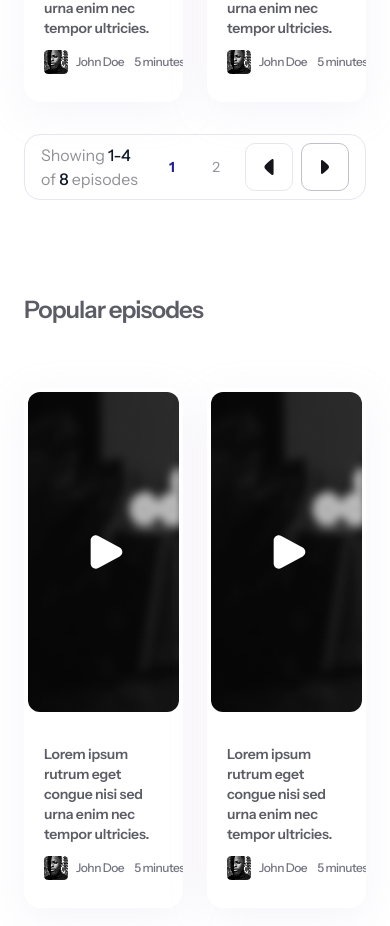
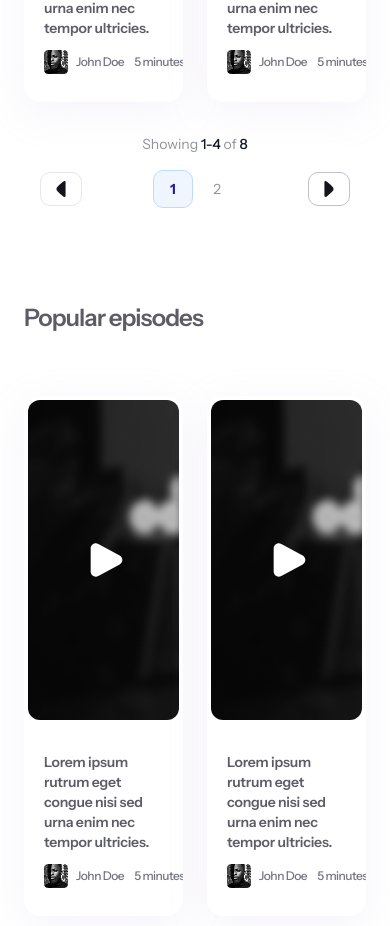
Before and after one commit to kingbary/cinnamon, a Next.js app: page /podcast in a window 390 px wide. Shown: the part 2358-3284 px from the top of the page. Built offline with nearby package versions, Linux system fonts and the light colour scheme.

Commit message:
feat: press page responsiveness

```diff
--- a/app/(pages)/press/page.tsx
+++ b/app/(pages)/press/page.tsx
@@ -15,7 +15,7 @@ export default async function BlogPage() {
     console.log("articles:", articles)
     return (
         <Suspense>
-            <PageHeader title='blog' />
+            <PageHeader title='press' />
             <FeaturedArticle />
             <ArticlesSection />
         </Suspense>
--- a/components/blog/articles-section.tsx
+++ b/components/blog/articles-section.tsx
@@ -30,9 +30,9 @@ export default function ArticlesSection() {
         setCurrentPage(1)
     }, [searchTerm])
     return (
-        <Container className='pt-8 pb-16 flex-col'>
+        <Container className='pt-8 pb-16 flex-col px-0'>
             <div>
-                <div className='flex w-full justify-start gap-[120px] items-center'>
+                <div className='flex flex-col w-full justify-start md:items-center gap-4 md:gap-[120px] md:flex-row'>
                     <h2>All episodes </h2>
                     <div className='relative bg-[#F5F5FA] pl-10 pr-4 border border-[#D9D9E5] rounded-[80px]'>
                         <input
@@ -49,7 +49,7 @@ export default function ArticlesSection() {
                         Found {totalItems} article matching &quot;{searchTerm}&quot;
                     </div>
                 )}
-                <div className="mt-16 w-full grid grid-cols-1 sm:grid-cols-2 lg:grid-cols-3 gap-6">
+                <div className="mt-6 w-full grid grid-cols-1 sm:grid-cols-2 lg:grid-cols-3 gap-6 md:mt-16">
                     {currentArticle.length > 0 ? (
                         currentArticle.map((item, index) => (
                             <ArticleCard key={index} props={item} />
--- a/components/blog/featured-article.tsx
+++ b/components/blog/featured-article.tsx
@@ -11,20 +11,20 @@ export default function FeaturedArticle() {
             <div className='w-full flex flex-col justify-between gap-8 md:flex-row lg:gap-[120px]'>
                 <div className='w-full'>
                     <SectionTitle text="Featured Article" />
-                    <div className='flex flex-col gap-3'>
+                    <div className='flex flex-col gap-3 mt-4'>
                         <h2>Lorem ipsum molestie nunc egestas pretium scelerisque turpis magna.</h2>
                         <div className="flex">
                             <div className='flex gap-2 items-center'>
                                 <Image src={'/images/avatar.png'} width={24} height={24} alt='avatar image' />
-                                <p className='font-medium'>John Doe</p>
+                                <p className='font-medium text-xs whitespace-nowrap lg:text-base'>John Doe</p>
                                 <LineStroke className='ml-2' />
                             </div>
                             <div className='flex gap-4 items-center pl-4'>
-                                <p className='font-medium'>5 minutes</p>
+                                <p className='font-medium text-xs whitespace-nowrap lg:text-base'>5 minutes</p>
                                 <LineStroke />
                             </div>
                             <div className='flex gap-4 items-center pl-4'>
-                                <div className={`rounded-md text-sm font-medium px-2 py-1`} style={{ backgroundColor: '#EEE5FF', color: '#5214CC' }}>
+                                <div className={`rounded-md text-xs whitespace-nowrap lg:text-sm font-medium px-2 py-1`} style={{ backgroundColor: '#EEE5FF', color: '#5214CC' }}>
                                     Lifestyle and Travel
                                 </div>
                             </div>
--- a/components/universal/container.tsx
+++ b/components/universal/container.tsx
@@ -1,3 +1,4 @@
+import { cn } from '@/lib/utils';
 import React from 'react'
 
 type props = {
@@ -7,7 +8,7 @@ type props = {
 
 export default function Container({ className, children }: props) {
     return (
-        <section className={`w-full flex flex-col items-center justify-center rounded-3xl px-4 md:px-8 ${className}`}>
+        <section className={cn('w-full flex flex-col items-center justify-center rounded-3xl px-4 md:px-8', className)}>
             <div className='w-full flex justify-center max-w-7xl'>
                 {children}
             </div>
--- a/components/universal/pagination.tsx
+++ b/components/universal/pagination.tsx
@@ -1,3 +1,4 @@
+"use client"
 import React, { useState, useMemo } from 'react'
 import { ArrowLeft } from '../vectors/arrow-left'
 
@@ -66,6 +67,28 @@ export default function Pagination({
         return pages
     }, [currentPage, totalPages])
 
+    // Mobile version with limited page numbers
+    const mobilePageNumbers = useMemo(() => {
+        const pages = []
+
+        // Show current page and one on each side (max 3 numbers)
+        let start = Math.max(1, currentPage - 1)
+        let end = Math.min(totalPages, currentPage + 1)
+
+        // Adjust if we're at the beginning or end
+        if (currentPage === 1) {
+            end = Math.min(totalPages, 3)
+        } else if (currentPage === totalPages) {
+            start = Math.max(1, totalPages - 2)
+        }
+
+        for (let i = start; i <= end; i++) {
+            pages.push(i)
+        }
+
+        return pages
+    }, [currentPage, totalPages])
+
     const handlePageChange: HandlePageChange = (page) => {
         if (page >= 1 && page <= totalPages && page !== currentPage) {
             setCurrentPage(page)
@@ -86,7 +109,9 @@ export default function Pagination({
     }
 
     return (
-        <div className='flex w-full items-center justify-between px-4 py-2 mt-8 text-[#919199] border border-[#E6E6F2] rounded-2xl'>
+        <div className='mt-8'>
+            {/* Desktop version */}
+            <div className='hidden md:flex w-full items-center justify-between px-4 py-2 text-[#919199] border border-[#E6E6F2] rounded-2xl'>
                 <div className='w-full'>
                     Showing <span className='font-medium text-gray-900'>{startItem}-{endItem}</span> of{' '}
                     <span className='font-medium text-gray-900'>{totalItems.toLocaleString()}</span> episodes
@@ -147,5 +172,75 @@ export default function Pagination({
                     </button>
                 </div>
             </div>
+
+            {/* Mobile version */}
+            <div className='md:hidden space-y-4'>
+                {/* Mobile stats */}
+                <div className='text-center text-sm text-[#919199]'>
+                    Showing <span className='font-medium text-gray-900'>{startItem}-{endItem}</span> of{' '}
+                    <span className='font-medium text-gray-900'>{totalItems.toLocaleString()}</span>
+                </div>
+
+                {/* Mobile navigation */}
+                <div className='flex items-center justify-between px-4'>
+                    {/* Previous button */}
+                    <button
+                        onClick={handlePrevious}
+                        disabled={currentPage === 1}
+                        className={`
+                            flex items-center gap-2 px-3 py-2 text-sm rounded-lg border
+                            transition-colors duration-200
+                            ${currentPage === 1
+                                ? 'border-gray-200 text-gray-300 cursor-not-allowed'
+                                : 'border-[#C1C1CC] text-gray-600 hover:border-gray-400 hover:text-gray-800'
+                            }
+                        `}
+                    >
+                        <ArrowLeft className="w-4 h-4" />
+                    </button>
+
+                    {/* Page numbers - simplified for mobile */}
+                    <div className='flex items-center gap-1'>
+                        {mobilePageNumbers.map((page, index) => (
+                            <button
+                                key={index}
+                                onClick={() => handlePageChange(page)}
+                                className={`
+                                    px-3 py-2 min-w-[40px] flex items-center justify-center text-sm rounded-lg
+                                    transition-colors duration-200
+                                    ${page === currentPage
+                                        ? 'text-primary font-bold bg-blue-50 border border-blue-200'
+                                        : 'text-[#919199] hover:text-primary hover:bg-gray-50'
+                                    }
+                                `}
+                            >
+                                {page}
+                            </button>
+                        ))}
+                    </div>
+
+                    {/* Next button */}
+                    <button
+                        onClick={handleNext}
+                        disabled={currentPage === totalPages}
+                        className={`
+                            flex items-center gap-2 px-3 py-2 text-sm rounded-lg border
+                            transition-colors duration-200
+                            ${currentPage === totalPages
+                                ? 'border-gray-200 text-gray-300 cursor-not-allowed'
+                                : 'border-[#C1C1CC] text-gray-600 hover:border-gray-400 hover:text-gray-800'
+                            }
+                        `}
+                    >
+                        <ArrowLeft className="w-4 h-4 rotate-180" />
+                    </button>
+                </div>
+
+                {/* Mobile page indicator */}
+                {/* <div className='text-center text-xs text-[#919199]'>
+                    Page {currentPage} of {totalPages}
+                </div> */}
+            </div>
+        </div>
     )
 }
--- a/components/universal/section-title.tsx
+++ b/components/universal/section-title.tsx
@@ -4,7 +4,7 @@ export default function SectionTitle({ text }: { text: string }) {
     return (
         <div className='bg-[#E9E9F5] w-fit rounded-xl p-1'>
             <div className='px-4 py-2 border border-primary border-dashed rounded-lg'>
-                <span className='text-primary font-medium leading-6 tracking-[0.5px] uppercase font-[family-name:var(--font-geist-mono)]'>{text}</span>
+                <span className='text-primary text-xs font-medium leading-6 tracking-[0.5px] uppercase font-[family-name:var(--font-geist-mono)] md:text-base'>{text}</span>
             </div>
         </div>
     )
```
Lines whose indentation alone changed are shown as unchanged.
